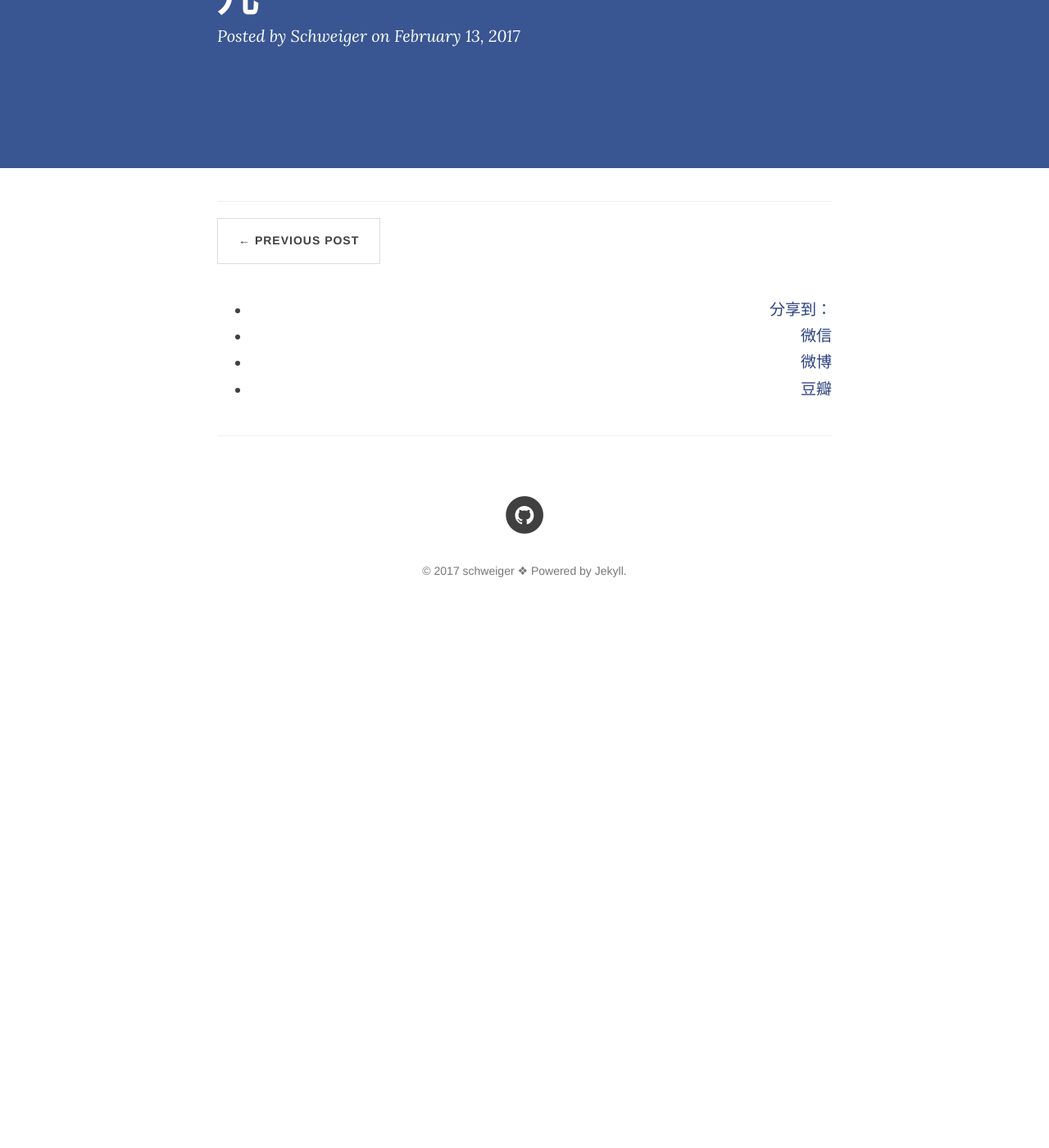
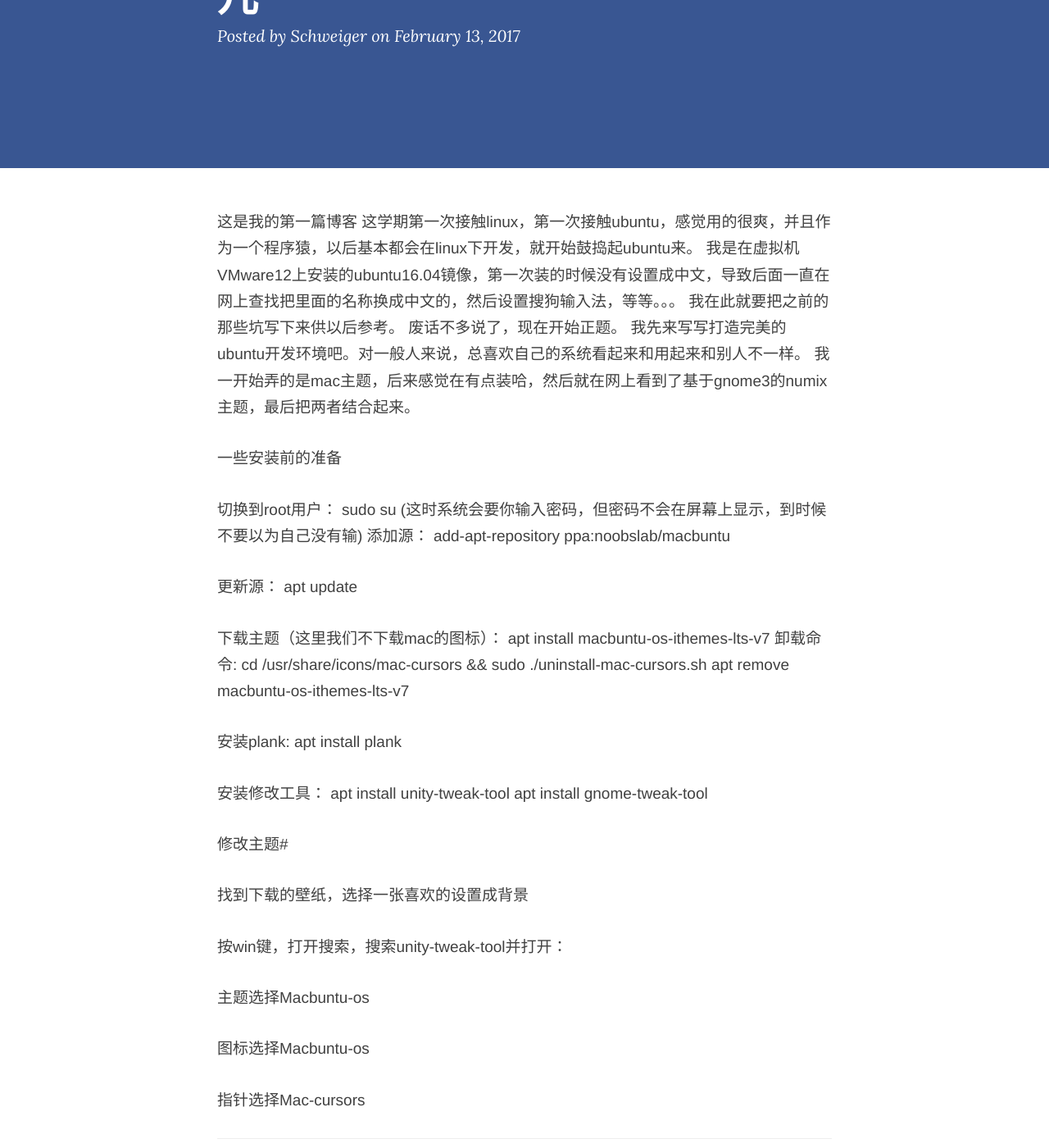
Before and after one commit to 8527/8527.github.io, a Jekyll site: the page built from _posts/2017-02-13-Ubuntu-Ubuntu16.04的那些事儿.md, in a window 1280 px wide and 1400 px high, scrolled down 257 px. Shown: the whole window at 82% size. Built offline with Jekyll 4.4.1, drawn with Linux system fonts in a browser that asks for light colours; nearby versions of some CDN libraries; comment, search, counter and statistics services are not loaded; before the commit the page ends 1031 px from its top, so only the background shows below that.

Commit message:
Update 2017-02-13-Ubuntu-Ubuntu16.04的那些事儿.md

```diff
--- a/_posts/2017-02-13-Ubuntu-Ubuntu16.04的那些事儿.md
+++ b/_posts/2017-02-13-Ubuntu-Ubuntu16.04的那些事儿.md
@@ -7,3 +7,47 @@ tages: [Ubuntu]
 description: ubuntu16.04的那些事儿
 
 ---
+
+这是我的第一篇博客
+这学期第一次接触linux，第一次接触ubuntu，感觉用的很爽，并且作为一个程序猿，以后基本都会在linux下开发，就开始鼓捣起ubuntu来。
+我是在虚拟机VMware12上安装的ubuntu16.04镜像，第一次装的时候没有设置成中文，导致后面一直在网上查找把里面的名称换成中文的，然后设置搜狗输入法，等等。。。
+我在此就要把之前的那些坑写下来供以后参考。
+废话不多说了，现在开始正题。
+我先来写写打造完美的ubuntu开发环境吧。对一般人来说，总喜欢自己的系统看起来和用起来和别人不一样。
+我一开始弄的是mac主题，后来感觉在有点装哈，然后就在网上看到了基于gnome3的numix主题，最后把两者结合起来。
+
+ 一些安装前的准备
+
+ 切换到root用户：
+ sudo su
+ (这时系统会要你输入密码，但密码不会在屏幕上显示，到时候不要以为自己没有输)
+ 添加源：
+ add-apt-repository ppa:noobslab/macbuntu
+
+ 更新源：
+ apt update
+
+ 下载主题（这里我们不下载mac的图标）：
+ apt install macbuntu-os-ithemes-lts-v7
+ 卸载命令:
+ cd /usr/share/icons/mac-cursors && sudo ./uninstall-mac-cursors.sh
+ apt remove macbuntu-os-ithemes-lts-v7
+
+ 安装plank:
+ apt install plank
+
+ 安装修改工具：
+ apt install unity-tweak-tool
+ apt install gnome-tweak-tool
+
+ 修改主题#
+
+找到下载的壁纸，选择一张喜欢的设置成背景
+
+按win键，打开搜索，搜索unity-tweak-tool并打开：
+
+主题选择Macbuntu-os
+
+图标选择Macbuntu-os
+
+指针选择Mac-cursors
```
